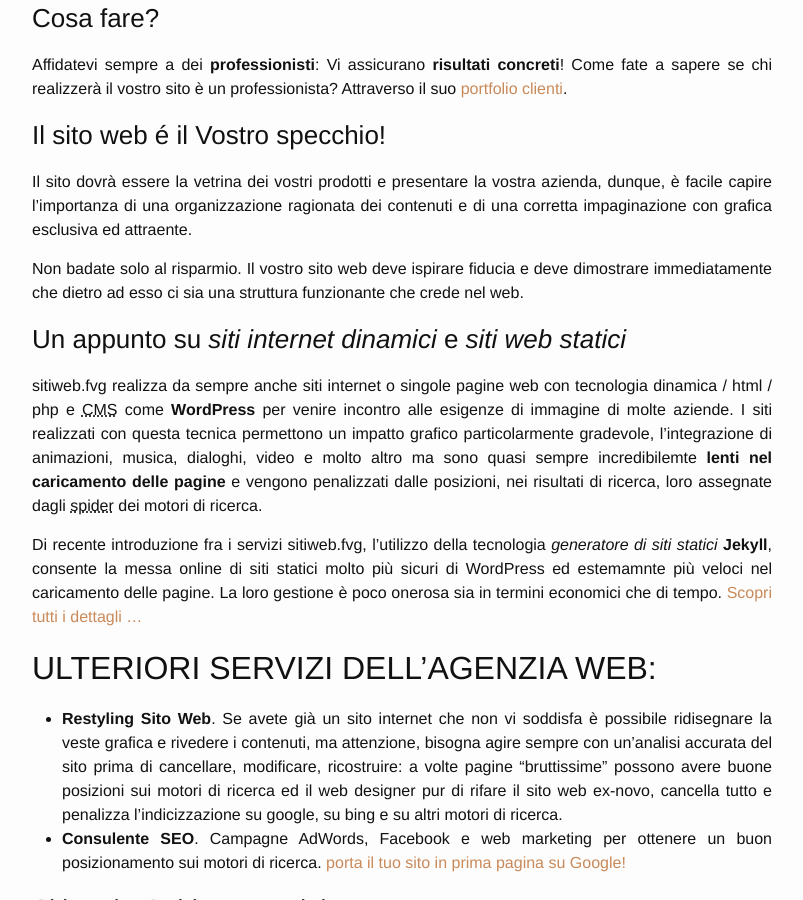
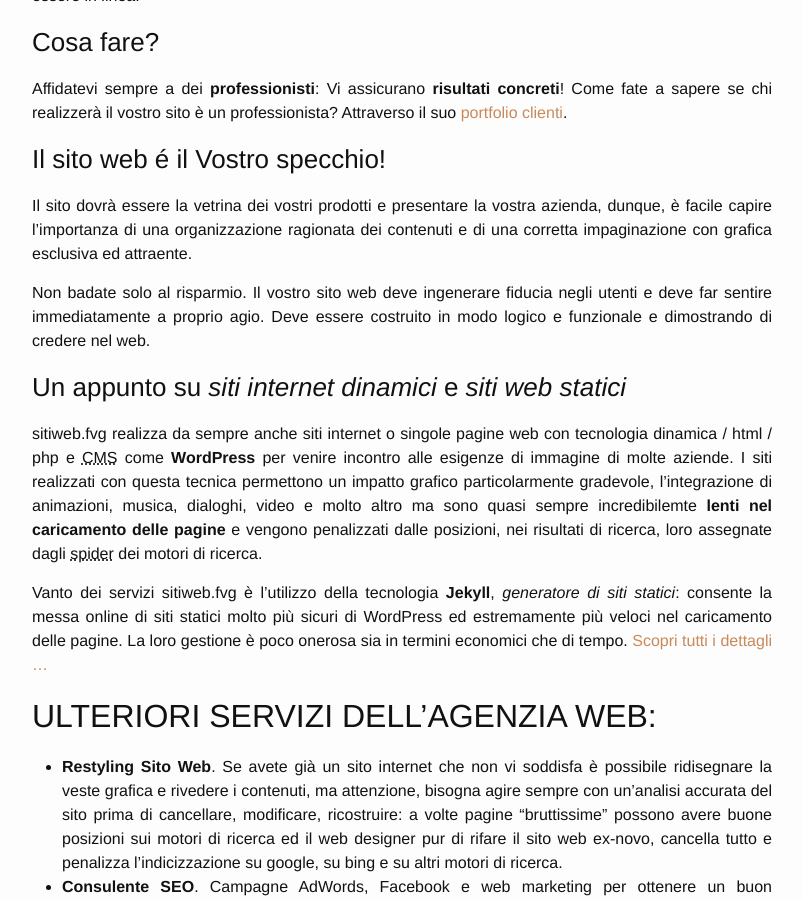
Before and after one commit to enricocaputo/sitiweb.fvg, a Jekyll site: the page built from index.md, in a window 1280 px wide and 900 px high, scrolled down 1490 px. Shown: the whole window, without its empty margins (238-1041 px from the left). Built offline with Jekyll 4.4.1, drawn with Linux system fonts in a browser that asks for light colours; some of the changed text lies outside the part shown.

Commit message:
plagiarism

```diff
--- a/index.md
+++ b/index.md
@@ -45,14 +45,14 @@ Come fate a sapere se chi realizzerà il vostro sito è un professionista? Attra
 
 Il sito dovrà essere la vetrina dei vostri prodotti e presentare la vostra azienda, dunque, è facile capire l’importanza di una organizzazione ragionata dei contenuti e di una corretta impaginazione con grafica esclusiva ed attraente.
 
-Non badate solo al risparmio. Il vostro sito web deve ispirare fiducia e deve dimostrare immediatamente che dietro ad esso ci sia una struttura funzionante che crede nel web.
+Non badate solo al risparmio. Il vostro sito web deve ingenerare fiducia negli utenti e deve far sentire immediatamente a proprio agio. Deve essere costruito in modo logico e funzionale e dimostrando di credere nel web.
 
 ### Un appunto su *siti internet dinamici* e *siti web statici*
 
 sitiweb.fvg realizza da sempre anche siti internet o singole pagine web con tecnologia dinamica / html / php e <abbr title="Content Management System - in italiano: Sistema di Gestione dei Contenuti">CMS</abbr> come **WordPress** per venire incontro alle esigenze di immagine di molte aziende.
 I siti realizzati con questa tecnica permettono un impatto grafico particolarmente gradevole, l’integrazione di animazioni, musica, dialoghi, video e molto altro ma sono quasi sempre incredibilemte **lenti nel caricamento delle pagine** e vengono penalizzati dalle posizioni, nei risultati di ricerca, loro assegnate dagli <abbr title="detto anche web crawler e robot, è un software che analizza i contenuti delle pagine web disponibili sulla rete in Internet">spider</abbr> dei motori di ricerca.
 
-Di recente introduzione fra i servizi sitiweb.fvg, l’utilizzo della tecnologia *generatore di siti statici* **Jekyll**, consente la messa online di siti statici molto più sicuri di WordPress ed estemamnte più veloci nel caricamento delle pagine. La loro gestione è poco onerosa sia in termini economici che di tempo. <a href="/11-08-2017/jekyll-siti-web-statici-veloci-e-sicuri.html" title="vai al tutorial su Jekill il generatore siti web statici">Scopri tutti i dettagli ...</a>
+Vanto dei servizi sitiweb.fvg è l’utilizzo della tecnologia **Jekyll**, *generatore di siti statici*: consente la messa online di siti statici molto più sicuri di WordPress ed estremamente più veloci nel caricamento delle pagine. La loro gestione è poco onerosa sia in termini economici che di tempo. <a href="/11-08-2017/jekyll-siti-web-statici-veloci-e-sicuri.html" title="vai al tutorial su Jekill il generatore siti web statici">Scopri tutti i dettagli ...</a>
 
 ## ULTERIORI SERVIZI DELL'AGENZIA WEB:
 
```
Also changed, not shown: other parts of index.md (+1 -1 lines).
